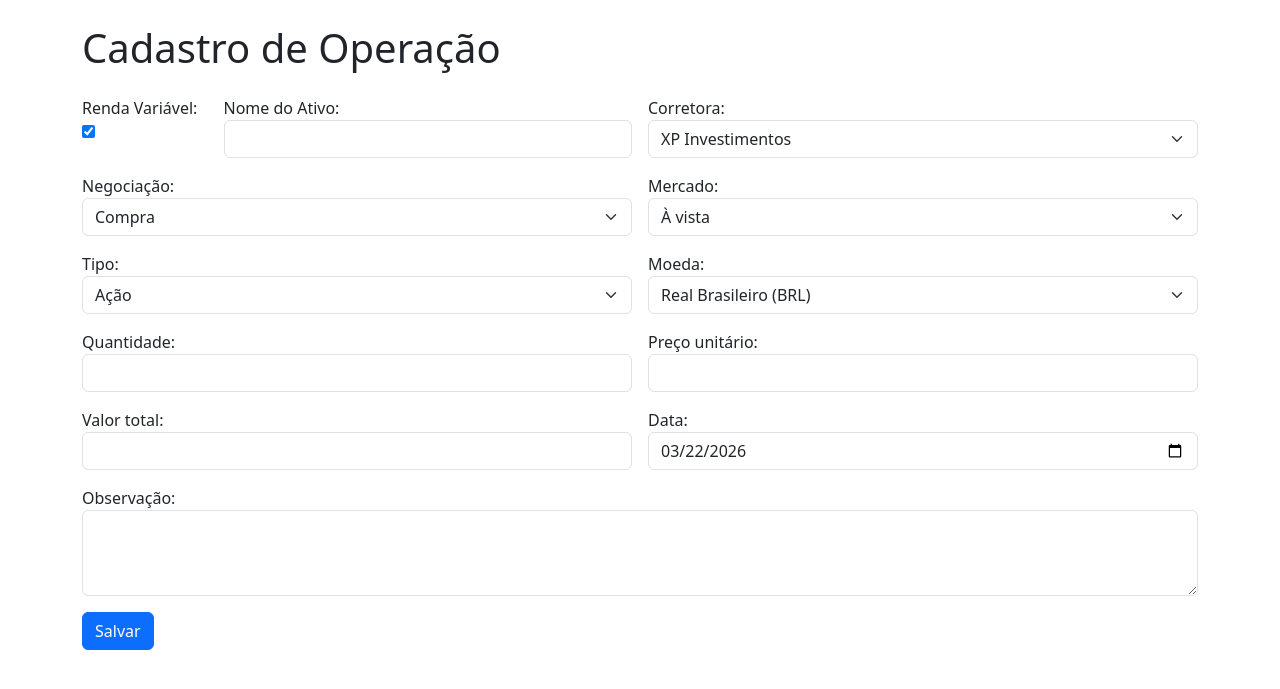
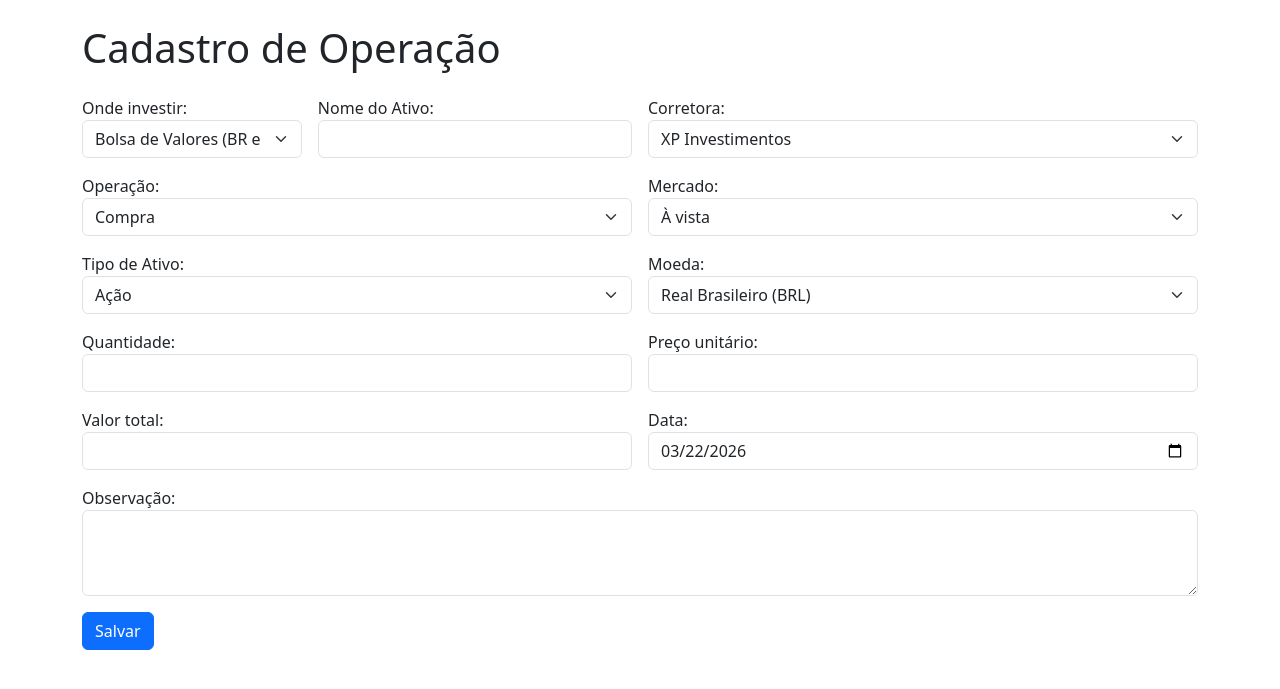
Before and after one commit to eudesdionatas/plataforma-investimentos, a Django app: page /cadastro-operacao/ in a window 1280 px wide. Shown: the part 56-745 px from the top of the page. Run offline with Django 5.2, Linux system fonts and the light colour scheme.

Commit message:
Classes de ativos

```diff
--- a/backend/portfolio/admin.py
+++ b/backend/portfolio/admin.py
@@ -12,9 +12,9 @@ class AtivoAdmin(admin.ModelAdmin):
 
 @admin.register(Operacao)
 class OperacaoAdmin(admin.ModelAdmin):
-    list_display = ("data", "nome_ativo", "compra_venda", "mercado", "quantidade", "valor_total")
+    list_display = ("data", "nome_ativo", "operacao", "mercado", "quantidade", "valor_total")
     search_fields = ("nome_ativo", "corretora")
-    list_filter = ("compra_venda", "mercado", "tipo", "moeda")
+    list_filter = ("operacao", "mercado", "tipo", "moeda")
 
 
 @admin.register(Provento)
--- a/backend/portfolio/forms.py
+++ b/backend/portfolio/forms.py
@@ -1,15 +1,72 @@
 from django import forms
 from datetime import date
 from decimal import Decimal, InvalidOperation, ROUND_HALF_UP
-from .models import Operacao
+from .models import Operacao, TipoAtivoChoices
+
+
+TIPOS_RENDA_FIXA = [
+    (TipoAtivoChoices.FUNDO, TipoAtivoChoices.FUNDO.label),
+    (TipoAtivoChoices.TITULO_PUBLICO, TipoAtivoChoices.TITULO_PUBLICO.label),
+    (TipoAtivoChoices.DEBENTURE, TipoAtivoChoices.DEBENTURE.label),
+    (TipoAtivoChoices.CDB, TipoAtivoChoices.CDB.label),
+    (TipoAtivoChoices.RDB, TipoAtivoChoices.RDB.label),
+    (TipoAtivoChoices.LCI, TipoAtivoChoices.LCI.label),
+    (TipoAtivoChoices.LCA, TipoAtivoChoices.LCA.label),
+    (TipoAtivoChoices.CRI, TipoAtivoChoices.CRI.label),
+    (TipoAtivoChoices.CRA, TipoAtivoChoices.CRA.label),
+]
+
+TIPOS_RENDA_VARIAVEL = [
+    (TipoAtivoChoices.ACAO, TipoAtivoChoices.ACAO.label),
+    (TipoAtivoChoices.FII, TipoAtivoChoices.FII.label),
+    (TipoAtivoChoices.ETF, TipoAtivoChoices.ETF.label),
+    (TipoAtivoChoices.FUNDO_ACOES, TipoAtivoChoices.FUNDO_ACOES.label),
+    (TipoAtivoChoices.FUNDO_MULTIMERCADO, TipoAtivoChoices.FUNDO_MULTIMERCADO.label),
+]
+
+TIPOS_TODOS = TIPOS_RENDA_VARIAVEL + TIPOS_RENDA_FIXA
+
+ONDE_INVESTIR_CHOICES = [
+    ("BOLSA_VALORES", "Bolsa de Valores (BR e EUA)"),
+    ("TESOURO_DIRETO", "Tesouro Direto"),
+    ("RENDA_FIXA", "Renda Fixa"),
+    ("RENDA_FIXA_EUA", "Renda Fixa EUA"),
+    ("FUNDOS_INVESTIMENTO", "Fundos de investimento"),
+    ("CRIPTOMOEDA", "Criptomoeda"),
+    ("CAIXA_CONTA_CORRENTE", "Caixa/Conta corrente"),
+    ("OUTROS", "Outros"),
+]
+
+ONDE_INVESTIR_RENDA_VARIAVEL = {"BOLSA_VALORES", "FUNDOS_INVESTIMENTO"}
+ONDE_INVESTIR_RENDA_FIXA = {"TESOURO_DIRETO", "RENDA_FIXA", "RENDA_FIXA_EUA"}
 
 class OperacaoForm(forms.ModelForm):
-    is_renda_variavel = forms.BooleanField(required=False, label="Renda Variável", widget=forms.CheckboxInput(attrs={'id': 'id_is_renda_variavel'}))
+    onde_investir = forms.ChoiceField(
+        required=True,
+        label="Onde investir",
+        choices=ONDE_INVESTIR_CHOICES,
+        widget=forms.Select(attrs={'class': 'form-select', 'id': 'id_onde_investir'}),
+    )
 
     def __init__(self, *args, **kwargs):
         super().__init__(*args, **kwargs)
         self.initial['data'] = date.today()
-        self.initial['is_renda_variavel'] = True
+        self.initial['onde_investir'] = "BOLSA_VALORES"
+
+        self.fields['operacao'].label = 'Operação'
+        self.fields['tipo'].label = 'Tipo de Ativo'
+
+        if self.is_bound:
+            onde_investir = self.data.get('onde_investir', 'BOLSA_VALORES')
+        else:
+            onde_investir = self.initial.get('onde_investir', 'BOLSA_VALORES')
+
+        if onde_investir in ONDE_INVESTIR_RENDA_VARIAVEL:
+            self.fields['tipo'].choices = TIPOS_RENDA_VARIAVEL
+        elif onde_investir in ONDE_INVESTIR_RENDA_FIXA:
+            self.fields['tipo'].choices = TIPOS_RENDA_FIXA
+        else:
+            self.fields['tipo'].choices = TIPOS_TODOS
 
     def clean_preco_unitario(self):
         return self._parse_money(self.cleaned_data['preco_unitario'], "preço unitário")
@@ -59,14 +116,14 @@ class OperacaoForm(forms.ModelForm):
 
     class Meta:
         model = Operacao
-        fields = ['nome_ativo', 'corretora', 'compra_venda', 'mercado', 'tipo', 'quantidade', 'preco_unitario', 'valor_total', 'moeda', 'data', 'observacao']
+        fields = ['nome_ativo', 'corretora', 'operacao', 'mercado', 'tipo', 'quantidade', 'preco_unitario', 'valor_total', 'moeda', 'data', 'observacao']
         labels = {
             'observacao': 'Observação',
         }
         widgets = {
             'nome_ativo': forms.TextInput(attrs={'class': 'form-control', 'id': 'id_nome_ativo'}),
             'corretora': forms.Select(attrs={'class': 'form-select'}),
-            'compra_venda': forms.Select(attrs={'class': 'form-select'}),
+            'operacao': forms.Select(attrs={'class': 'form-select'}),
             'mercado': forms.Select(attrs={'class': 'form-select'}),
             'tipo': forms.Select(attrs={'class': 'form-select'}),
             'quantidade': forms.NumberInput(attrs={'class': 'form-control'}),
--- a/backend/portfolio/static/portfolio/js/cadastro_operacao.js
+++ b/backend/portfolio/static/portfolio/js/cadastro_operacao.js
@@ -1,6 +1,30 @@
 let quantidadeInput;
 let precoInput;
 let valorInput;
+
+const tipoAtivoPorClasse = {
+    rendaFixa: [
+        { value: 'FUNDO', label: 'Fundo' },
+        { value: 'TITULO_PUBLICO', label: 'Título Público' },
+        { value: 'DEBENTURE', label: 'Debênture' },
+        { value: 'CDB', label: 'CDB' },
+        { value: 'RDB', label: 'RDB' },
+        { value: 'LCI', label: 'LCI' },
+        { value: 'LCA', label: 'LCA' },
+        { value: 'CRI', label: 'CRI' },
+        { value: 'CRA', label: 'CRA' }
+    ],
+    rendaVariavel: [
+        { value: 'ACAO', label: 'Ação' },
+        { value: 'FII', label: 'FII' },
+        { value: 'ETF', label: 'ETF' },
+        { value: 'FUNDO_ACOES', label: 'Fundo de ações' },
+        { value: 'FUNDO_MULTIMERCADO', label: 'Fundo Multimercado' }
+    ]
+};
+
+const ondeInvestirRendaVariavel = new Set(['BOLSA_VALORES', 'FUNDOS_INVESTIMENTO']);
+const ondeInvestirRendaFixa = new Set(['TESOURO_DIRETO', 'RENDA_FIXA', 'RENDA_FIXA_EUA']);
 
 // Mapa de moedas para locales
 const currencyLocales = {
@@ -56,6 +80,12 @@ function setQuantidade(val) {
     if (Math.abs(getQuantidade() - val) < 0.000001) return;
     // Arredonda para 6 casas decimais e remove zeros à direita
     quantidadeInput.value = parseFloat(val.toFixed(6));
+}
+
+function adjustQuantidade(delta) {
+    const next = Math.max(0, getQuantidade() + delta);
+    setQuantidade(next);
+    updateCalculations();
 }
 
 function getPrecoValue() {
@@ -202,16 +232,59 @@ function setupAtmMask(input, renderFunc) {
     input.addEventListener('click', function() { this.focus(); renderFunc(); });
 }
 
-function updateNomeAtivoHint(isRendaVariavelChecked) {
+function getClassePorOndeInvestir(ondeInvestir) {
+    if (ondeInvestirRendaVariavel.has(ondeInvestir)) {
+        return 'rendaVariavel';
+    }
+
+    if (ondeInvestirRendaFixa.has(ondeInvestir)) {
+        return 'rendaFixa';
+    }
+
+    return 'todos';
+}
+
+function updateNomeAtivoHint(ondeInvestir) {
     const nomeAtivoInput = document.getElementById('id_nome_ativo');
     if (!nomeAtivoInput) return;
 
     const hintRendaFixa = 'Fundo, Título público, Debênture, CDB, RDB, LCI, LCA, CRI, CRA...';
     const hintRendaVariavel = 'Ticker da Empresa, Fundo Imobiliário, ETF, Fundo de ações, Fundo Multimercado...';
-    const hint = isRendaVariavelChecked ? hintRendaVariavel : hintRendaFixa;
+    const classe = getClassePorOndeInvestir(ondeInvestir);
+    const hint = classe === 'rendaVariavel' ? hintRendaVariavel : hintRendaFixa;
 
     // O atributo title exibe o hint nativo ao passar o mouse sobre o campo.
     nomeAtivoInput.title = hint;
+}
+
+function updateTipoAtivoOptions(ondeInvestir) {
+    const tipoAtivoSelect = document.getElementById('id_tipo');
+    if (!tipoAtivoSelect) return;
+
+    const selectedValue = tipoAtivoSelect.value;
+    const classe = getClassePorOndeInvestir(ondeInvestir);
+    let options = tipoAtivoPorClasse.rendaFixa;
+
+    if (classe === 'rendaVariavel') {
+        options = tipoAtivoPorClasse.rendaVariavel;
+    } else if (classe === 'todos') {
+        options = [...tipoAtivoPorClasse.rendaVariavel, ...tipoAtivoPorClasse.rendaFixa];
+    }
+
+    tipoAtivoSelect.innerHTML = '';
+
+    options.forEach(function (optionData) {
+        const option = document.createElement('option');
+        option.value = optionData.value;
+        option.textContent = optionData.label;
+        tipoAtivoSelect.appendChild(option);
+    });
+
+    const selectedStillExists = options.some(function (optionData) {
+        return optionData.value === selectedValue;
+    });
+
+    tipoAtivoSelect.value = selectedStillExists ? selectedValue : options[0].value;
 }
 
 // Inicialização
@@ -222,10 +295,22 @@ function init() {
 
     if (!quantidadeInput || !precoInput || !valorInput) return;
 
-    // Configurações para campo Quantidade: passo inteiro e bloqueio de caracteres não numéricos
-    quantidadeInput.setAttribute('step', '1');
+    // Permite que o incremento/decremento seja sempre relativo ao valor atual.
+    quantidadeInput.setAttribute('step', 'any');
     quantidadeInput.setAttribute('min', '0');
     quantidadeInput.addEventListener('keydown', function(e) {
+        if (e.key === 'ArrowUp') {
+            e.preventDefault();
+            adjustQuantidade(1);
+            return;
+        }
+
+        if (e.key === 'ArrowDown') {
+            e.preventDefault();
+            adjustQuantidade(-1);
+            return;
+        }
+
         if (['e', 'E', '+', '-'].includes(e.key)) {
             e.preventDefault();
         }
@@ -243,13 +328,15 @@ function init() {
         renderValorTotal();
     });
 
-    const rendaVariavelInput = document.getElementById('id_is_renda_variavel');
-    if (rendaVariavelInput) {
-        rendaVariavelInput.addEventListener('change', function () {
-            updateNomeAtivoHint(this.checked);
+    const ondeInvestirInput = document.getElementById('id_onde_investir');
+    if (ondeInvestirInput) {
+        ondeInvestirInput.addEventListener('change', function () {
+            updateNomeAtivoHint(this.value);
+            updateTipoAtivoOptions(this.value);
         });
 
-        updateNomeAtivoHint(rendaVariavelInput.checked);
+        updateNomeAtivoHint(ondeInvestirInput.value);
+        updateTipoAtivoOptions(ondeInvestirInput.value);
     }
 
     // Carrega dígitos a partir dos valores iniciais (edit mode ou reload)
--- a/backend/portfolio/templates/portfolio/cadastro_operacao.html
+++ b/backend/portfolio/templates/portfolio/cadastro_operacao.html
@@ -9,11 +9,11 @@
     {% csrf_token %}
     <div class="col-md-6">
         <div class="row g-3">
-            <div class="col-md-3">
-                {{ form.is_renda_variavel.label_tag }}
-                {{ form.is_renda_variavel }}
+            <div class="col-md-5">
+                {{ form.onde_investir.label_tag }}
+                {{ form.onde_investir }}
             </div>
-            <div class="col-md-9">
+            <div class="col-md-7">
                 {{ form.nome_ativo.label_tag }}
                 {{ form.nome_ativo }}
             </div>
@@ -24,8 +24,8 @@
         {{ form.corretora }}
     </div>
     <div class="col-md-6">
-        {{ form.compra_venda.label_tag }}
-        {{ form.compra_venda }}
+        {{ form.operacao.label_tag }}
+        {{ form.operacao }}
     </div>
     <div class="col-md-6">
         {{ form.mercado.label_tag }}
```
Also changed, not shown: backend/portfolio/models.py (+22 -5 lines), backend/portfolio/migrations/0015_rename_operacao_compra_venda_operacao.py (added), backend/portfolio/migrations/0016_alter_operacao_operacao.py (added).
